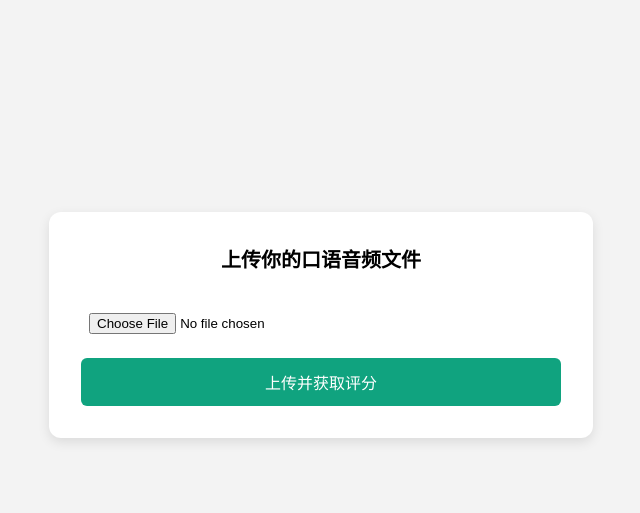
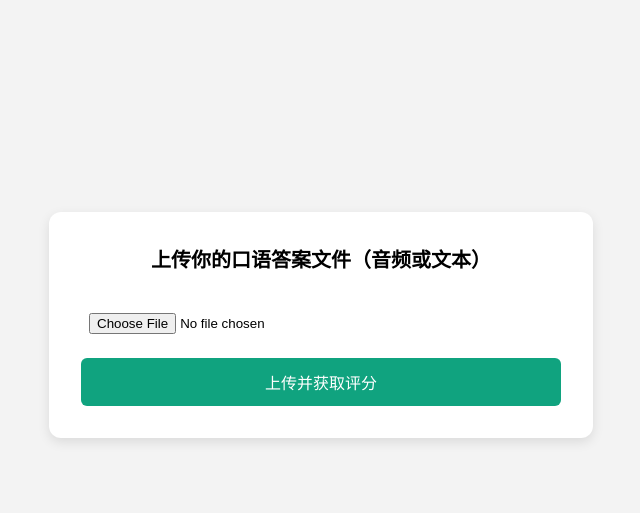
Before and after one commit to handan9271/speaking-ai-, a Flask app: page / in a window 1280 px wide. Shown: the part 67-580 px from the top of the page, without its empty margins (319-959 px from the left). Run offline with Flask 3, Linux system fonts and the light colour scheme.

Commit message:
Update index.html

```diff
--- a/templates/index.html
+++ b/templates/index.html
@@ -100,9 +100,9 @@
   <header>雅思口语 AI 助手</header>
   <main>
     <div class="container">
-      <h2>上传你的口语音频文件</h2>
+      <h2>上传你的口语答案文件（音频或文本）</h2>
       <form id="upload-form" action="/score" method="post" enctype="multipart/form-data">
-        <input type="file" name="file" accept=".mp3,.mp4,.mpeg,.mpga,.m4a,.wav,.webm" required />
+        <input type="file" name="file" accept=".mp3,.wav,.m4a,.txt,.docx" required />
         <button type="submit">上传并获取评分</button>
         <div class="loading" id="loading-text">正在分析，请稍候...</div>
       </form>
```
